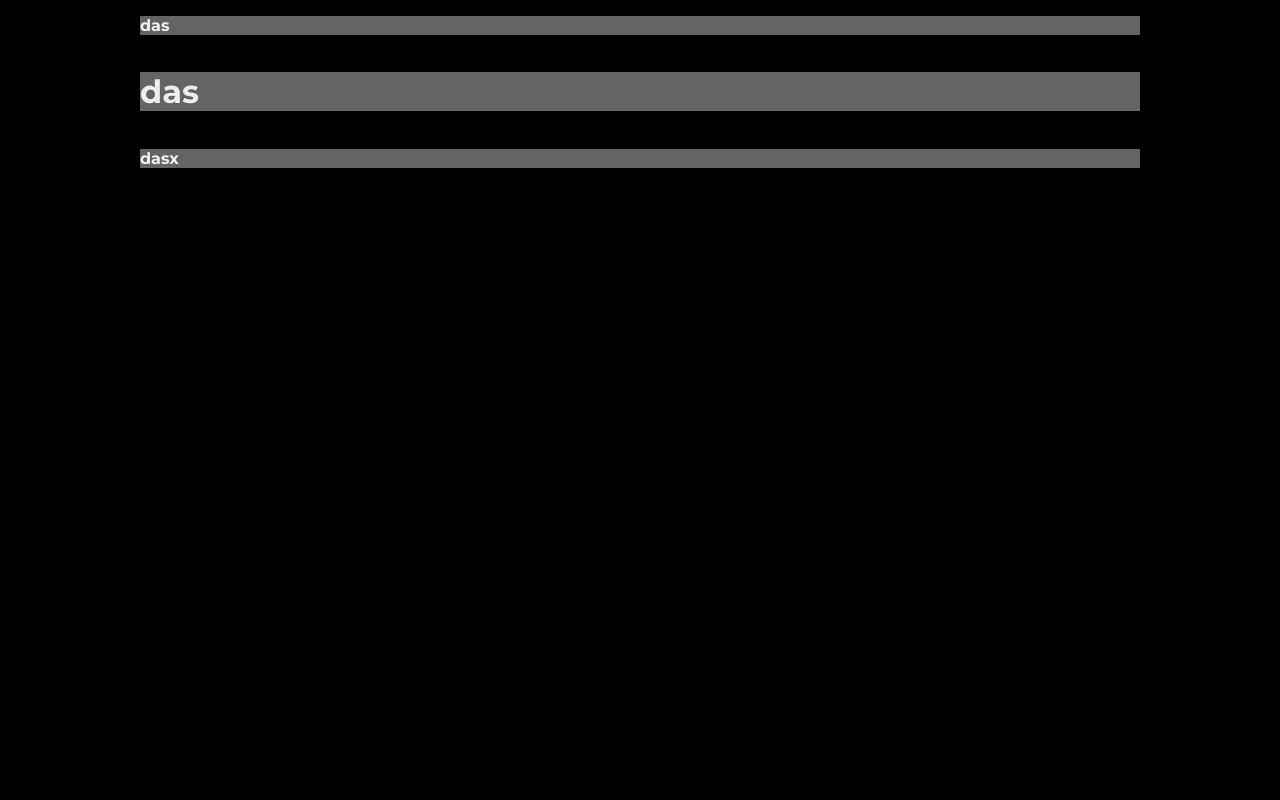
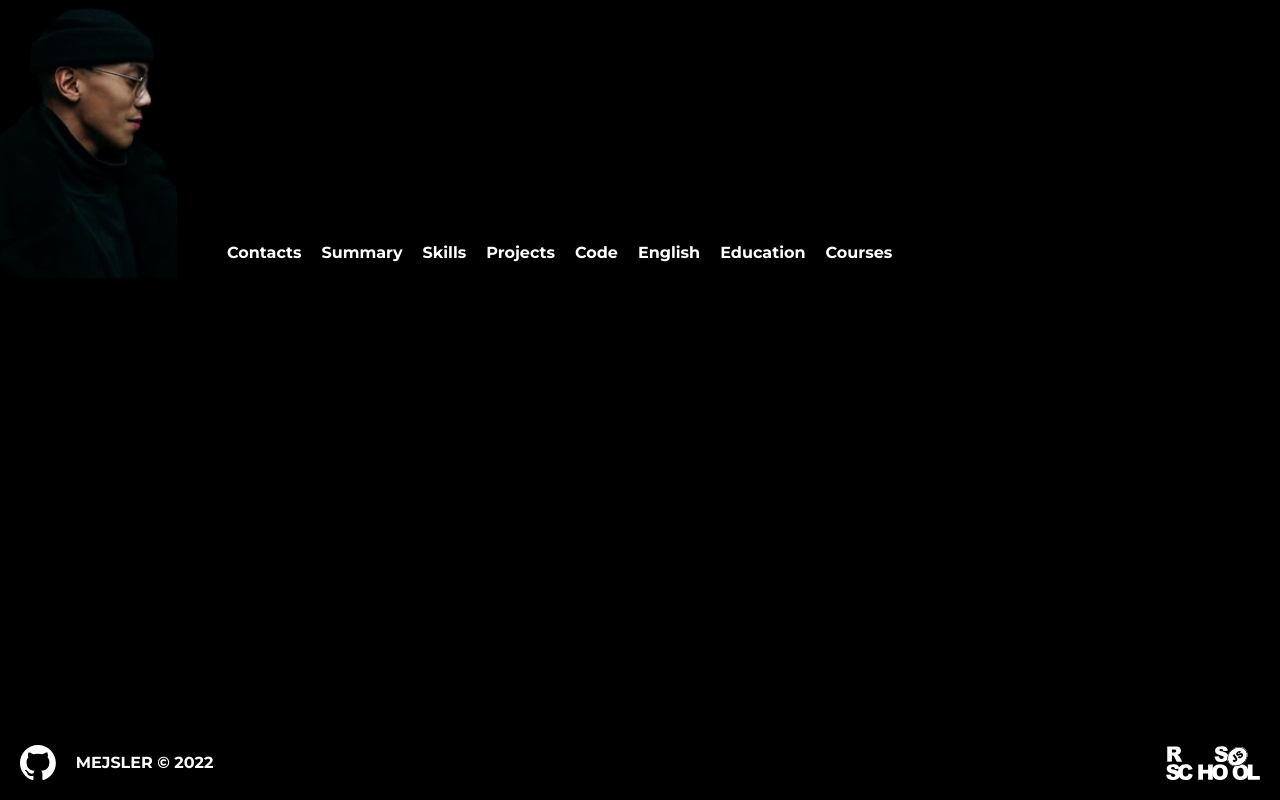
Before and after one commit to mejsler/rsschool-cv, a plain HTML site: page index.html in a window 1280 px wide. Drawn offline with nearby package versions, Linux system fonts and the light colour scheme.

Commit message:
feat: add footer content

```diff
--- a/index.html
+++ b/index.html
@@ -6,22 +6,56 @@
     <meta name="viewport" content="width=device-width, initial-scale=1.0" />
     <title>Arseny Fors - CV</title>
     <link rel="icon" href="assets/img/favicon.ico" />
-    <link href="style.css" rel="stylesheet" />
     <link
       href="https://cdn.jsdelivr.net/npm/normalize.css@8.0.1/normalize.css"
       rel="stylesheet"
     />
+    <link href="style.css" rel="stylesheet" />
     <link rel="preconnect" href="https://fonts.googleapis.com" />
     <link rel="preconnect" href="https://fonts.gstatic.com" crossorigin />
     <link
-      href="https://fonts.googleapis.com/css2?family=Montserrat:ital,wght@0,700;1,400&display=swap"
+      href="https://fonts.googleapis.com/css2?family=Montserrat:wght@400;700&display=swap"
       rel="stylesheet"
     />
   </head>
   <body>
     <header class="header">
       <div class="container">
-        <p>das</p>
+        <div class="flex">
+          <img src="assets/img/photo.png" alt="My photo" />
+          <div class="title-content">
+            <h1>Arseny Fors</h1>
+            <h2>Wannabe Junior Web Developer</h2>
+            <nav class="nav">
+              <ul class="nav-list">
+                <li class="nav-item">
+                  <a href="#contacts" class="nav-link">Contacts</a>
+                </li>
+                <li class="nav-item">
+                  <a href="#summary" class="nav-link">Summary</a>
+                </li>
+                <li class="nav-item">
+                  <a href="#skills" class="nav-link">Skills</a>
+                </li>
+                <li class="nav-item">
+                  <a href="#projects" class="nav-link">Projects</a>
+                </li>
+                <li class="nav-item">
+                  <a href="#code" class="nav-link">Code</a>
+                </li>
+                <li class="nav-item">
+                  <a href="#english" class="nav-link">English</a>
+                </li>
+                <li class="nav-item">
+                  <a href="#education" class="nav-link">Education</a>
+                </li>
+                <li class="nav-item">
+                  <a href="#courses" class="nav-link">Courses</a>
+                </li>
+              </ul>
+            </nav>
+          </div>
+        </div>
       </div>
     </header>
     <main class="main">
@@ -31,7 +65,15 @@
     </main>
     <footer class="footer">
       <div class="container">
-        <p>dasx</p>
+        <div class="flex">
+          <a href="https://github.com/mejsler/" target="_blank"
+            ><img
+              src="assets/img/github-mark-white.svg"
+              alt="Github logo"
+            />MEJSLER © 2022</a
+          >
+          <a href="https://rs.school/js/" target="_blank"><img src="assets/img/rs_school_js.svg" alt="RS School logo" /></a>
+        </div>
       </div>
     </footer>
   </body>
--- a/style.css
+++ b/style.css
@@ -1,5 +1,7 @@
 * {
   box-sizing: border-box;
+  margin: 0;
+  padding: 0;
 }
 
 html {
@@ -7,16 +9,76 @@ html {
 }
 
 body {
-  font: 16px "Montserrat", sans-serif;
+  font: 400 16px "Montserrat", sans-serif;
   background-color: #000;
-  color: rgb(238, 238, 238);
+  color: #000;
   display: flex;
   flex-direction: column;
   justify-content: space-between;
+  min-height: 100vh;
+}
+
+a {
+    color: #fff;
+    font-weight: bold;
+    text-decoration: none;
+}
+
+a:hover {
+    transition: .3s all ease;
+    color: rgb(255, 166, 1)
+}
+
+img {
+  max-width: 100%;
+  height: auto;
+  object-fit: cover;
+}
+
+h1 {
+  font-size: 100px;
+  margin-bottom: 10px;
 }
 
 .container {
-    max-width: 1000px;
-    margin: 0 auto;
-    background: rgb(100, 100, 100)
-  }
+  max-width: 1440px;
+  margin: 0 auto;
+  /* background: rgb(100, 100, 100); */
+}
+
+.flex {
+    display: flex;
+}
+
+.title-content {
+    margin-left: 50px;
+}
+
+.nav-list {
+  list-style: none;
+  display: flex;
+  justify-content: flex-start;
+  align-items: center;
+
+}
+
+.nav-link {
+  padding-right: 20px;
+  line-height: 50px;
+}
+
+.footer img {
+    height: 35px;
+    margin: 20px
+
+}
+
+.footer .flex {
+    justify-content: space-between;
+    align-items: center;
+}
+
+.footer a {
+    display: flex;
+    align-items: center;
+}
```
Also changed, not shown: assets/img/github-mark-white.svg (added), assets/img/photo.jpg (deleted), assets/img/photo.png (added), assets/img/rs_school_js.svg (added).
